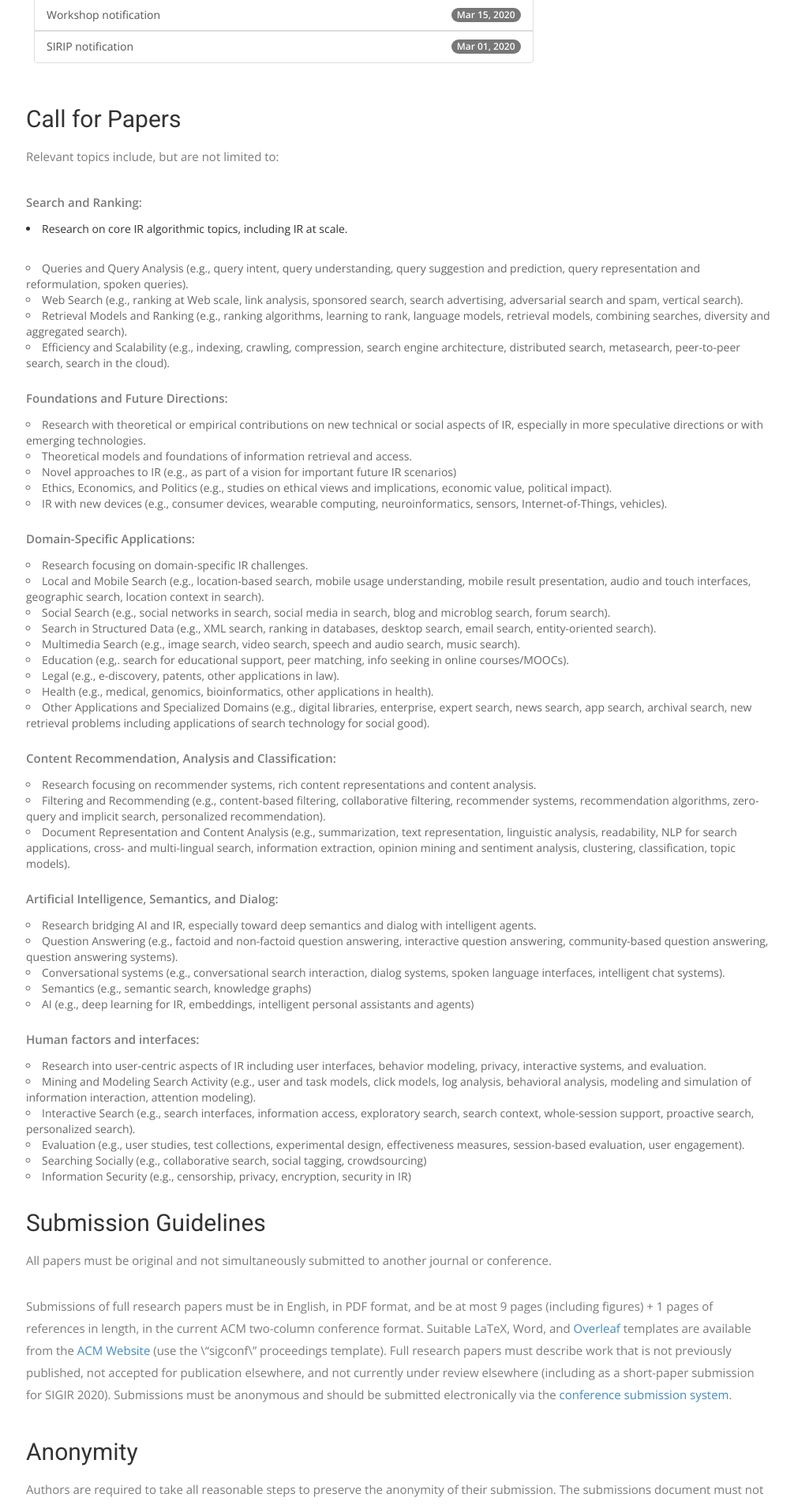
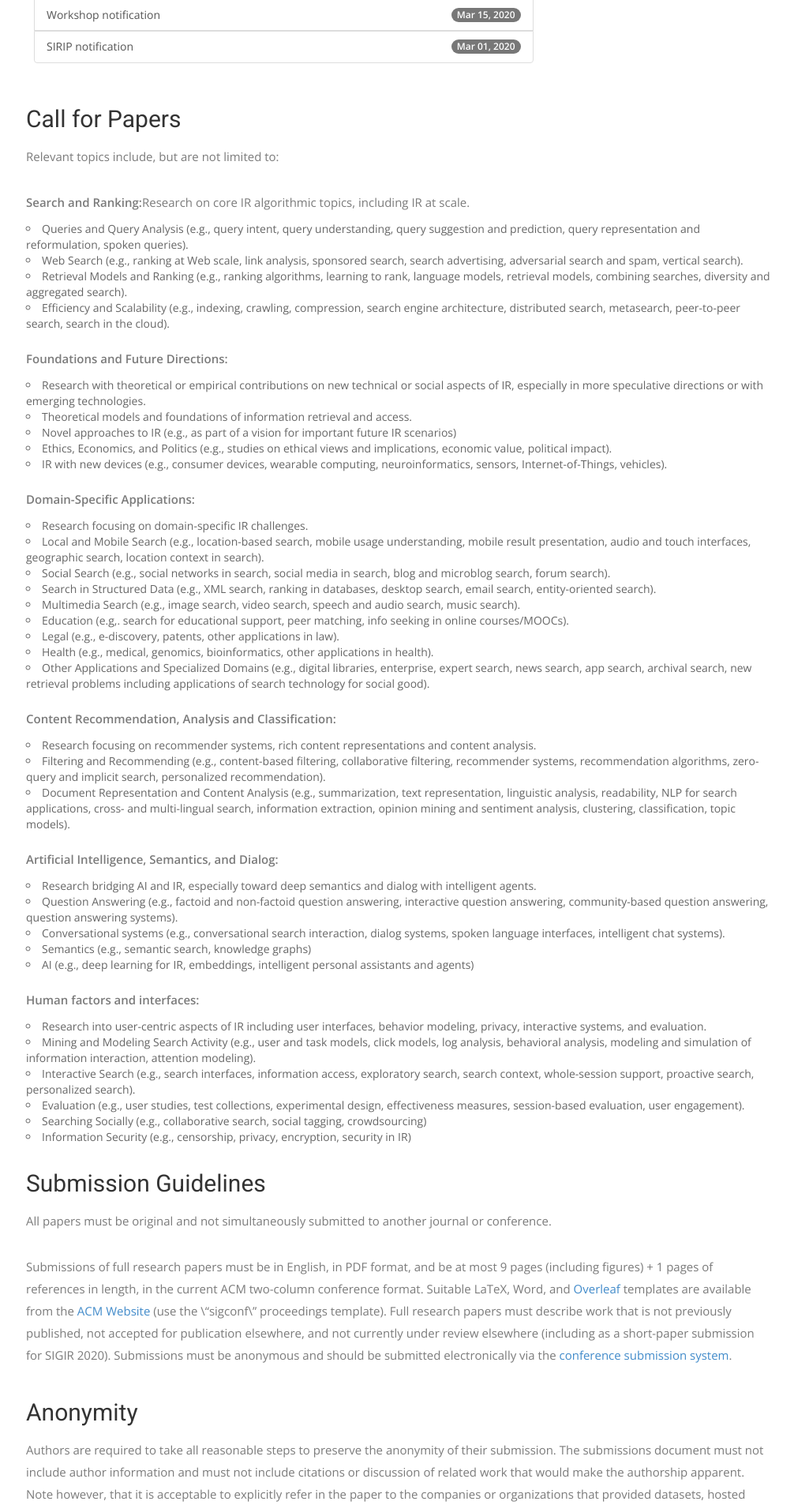
Before and after one commit to LongPhilXia/testLandingPage, a Jekyll site: the page built from index.html, in a window 1280 px wide. Shown: the part 1428-3334 px from the top of the page at 79% size, without its empty margins (37-1043 px from the left). Built offline with Jekyll 4.4.1, drawn with Linux system fonts in a browser that asks for light colours; nearby versions of some CDN libraries; some web fonts are replaced.

Commit message:
Update index.html

```diff
--- a/index.html
+++ b/index.html
@@ -117,7 +117,7 @@ permalink: /
 
                   <p>Relevant topics include, but are not limited to:</p>
 
-                  <p><strong>Search and Ranking:</strong><li>Research on core IR algorithmic topics, including IR at scale.</li></p>
+                  <p><strong>Search and Ranking:</strong>Research on core IR algorithmic topics, including IR at scale.</p>
 
                   <ul class="list">
                     <li>Queries and Query Analysis (e.g., query intent, query understanding, query suggestion and prediction, query representation and reformulation, spoken queries).</li>
```
